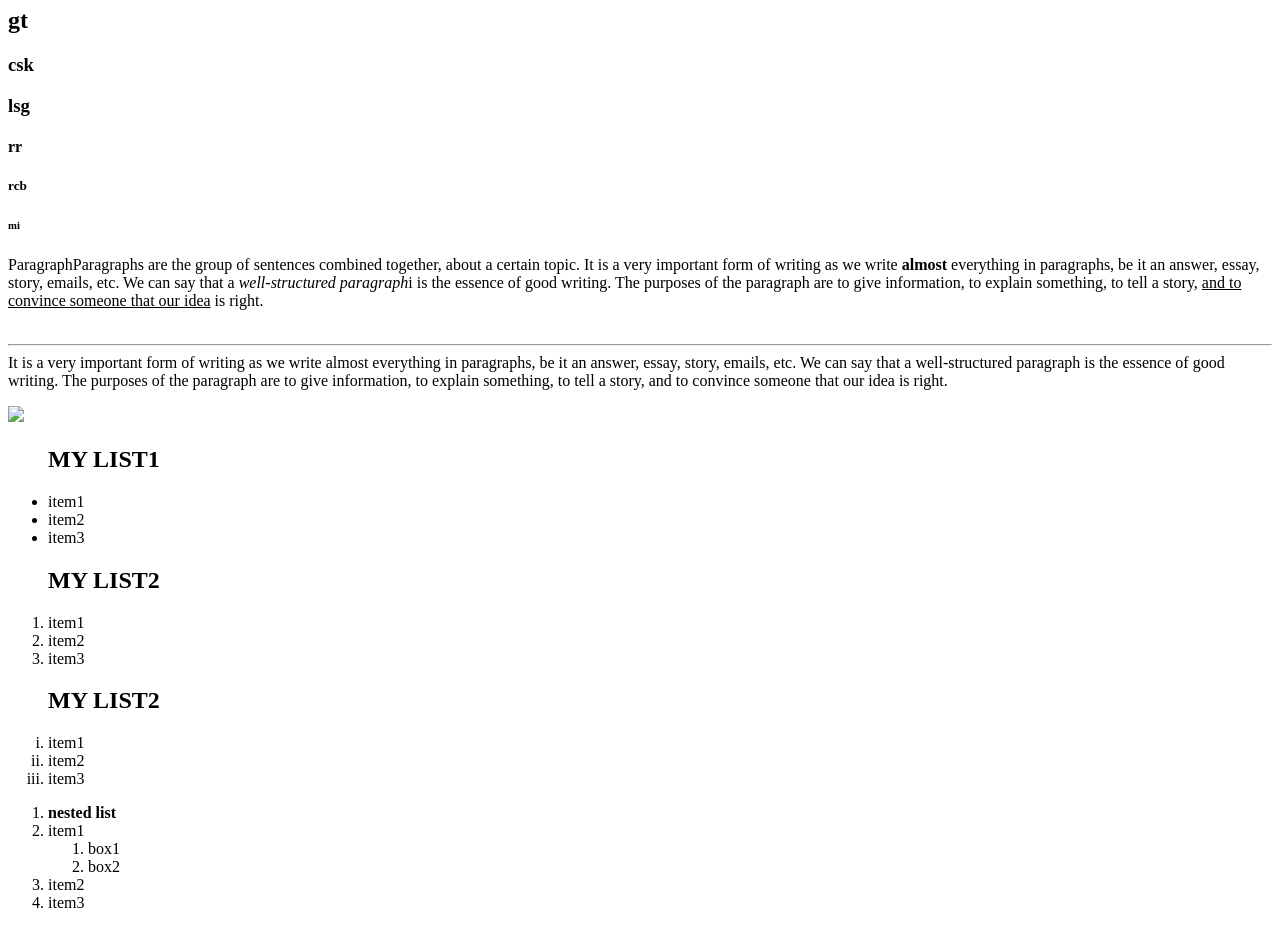
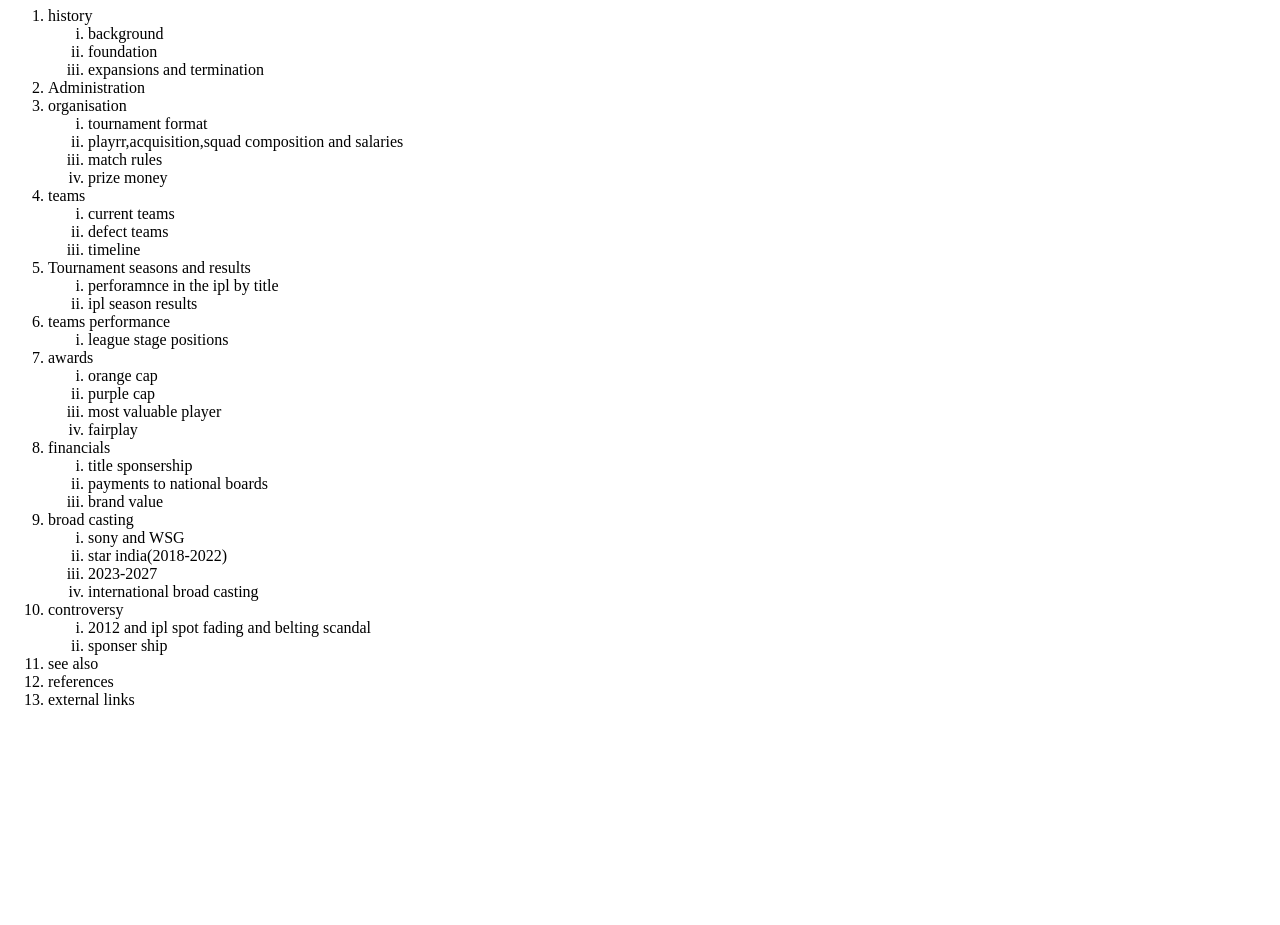
Before and after one commit to Viniguntayamini/listproject, a plain HTML site: page index.html in a window 1280 px wide. Shown: the part 73-998 px from the top of the page. After the commit the page ends 800 px from the top, so only its background shows below. Drawn offline with Linux system fonts and the light colour scheme.

Commit message:
Add files via upload

```diff
--- a/index.html
+++ b/index.html
@@ -2,51 +2,8 @@
 <html>
 <head>
 	<title>yamini page</title>
-	<h1> ipl teams </h1>
-	<h2> gt</h2>
-	<h3>csk</h3>
-	<h3>lsg</h3>
-	<h4>rr</h4>
-	<h5>rcb</h5>
-	<h6>mi</h6>
-</head>
-<body>
-	<p>
-		ParagraphParagraphs are the group of sentences combined together, about a certain topic. It is a very important form of writing as we write <b>almost</b> everything in paragraphs, be it an answer, essay, story, emails, etc. We can say that a <i>well-structured paragraph</i>i is the essence of good writing. The purposes of the paragraph are to give information, to explain something, to tell a story, <u>and to convince someone that our idea</u> is right.<br><br><hr>
-
-		 It is a very important form of writing as we write almost everything in paragraphs, be it an answer, essay, story, emails, etc. We can say that a well-structured paragraph is the essence of good writing. The purposes of the paragraph are to give information, to explain something, to tell a story, and to convince someone that our idea is right.
-</p>
-
-<img src="C:\Users\vinig\Desktop\a.jpg">
-
-<ul>
-	<h2><b>MY LIST1</b></h2>
-	<li>item1</li>
-	<li>item2</li>
-	<li>item3</li>
-</ul>
-<ol>
-	<h2><b>MY LIST2</b></h2>
-	<li>item1</li>
-	<li>item2</li>
-	<li>item3</li>
-</ol>
-<ol type="i">
-	<h2><b>MY LIST2</b></h2>
-	<li>item1</li>
-	<li>item2</li>
-	<li>item3</li>
-</ol>
-<ol>
-	<li><b>nested list</b></li>
-	<li>item1</li>
-	   <ol>
-	   	<li>box1</li>
-	   	<li>box2</li>
-	   </ol>
-	<li>item2</li>
-	<li>item3</li>
-</ol>
+	<h1>LIST PROJECT</h1>
+	<body>
 <ol>
 <li>history</li>
 </li><ol type="i">
```
